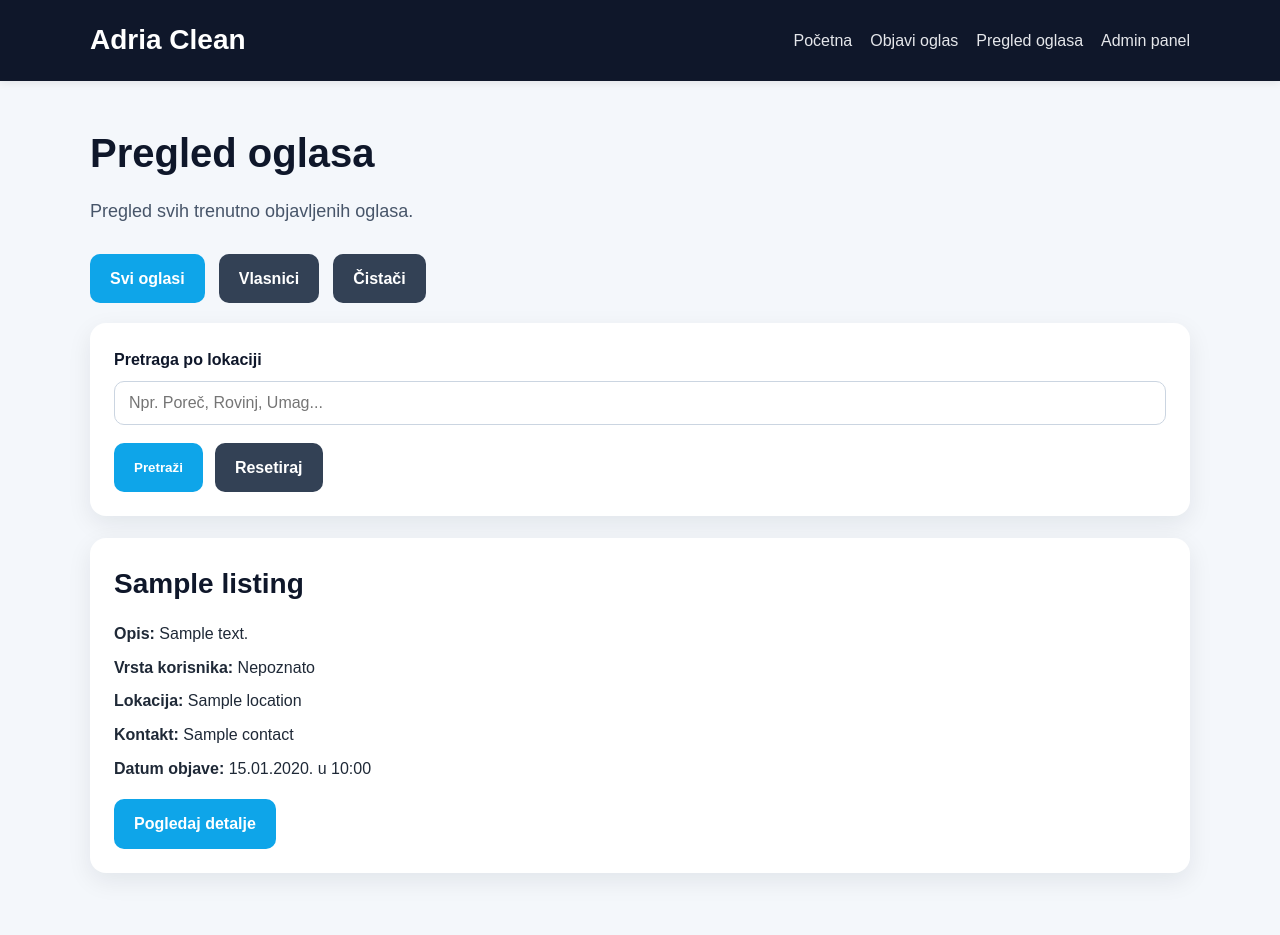
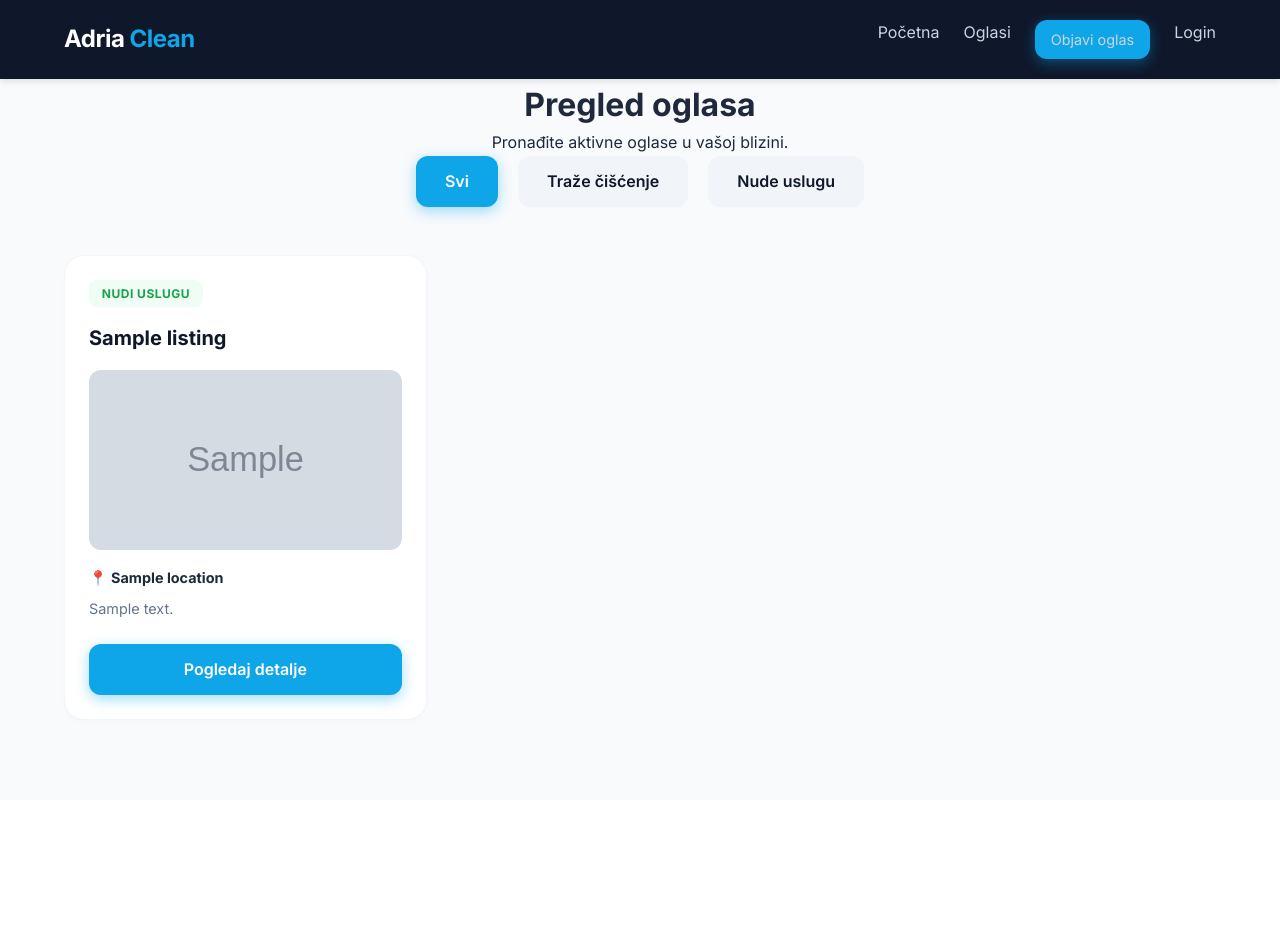
Before and after one commit to TinB22/Adria_clean, a Flask app: page /listings in a window 1280 px wide. After the commit the page ends 720 px from the top, so only its background shows below. Run offline with Flask 3, Linux system fonts and the light colour scheme; grey boxes marked "Sample" are stand-in pictures; a database or web service that is not in the repository returns one stand-in record (values such as "Sample title").

Commit message:
Dizajn i izgled, popravljena create_listing.html

```diff
--- a/app.py
+++ b/app.py
@@ -54,10 +54,24 @@ def create_listing():
         user_type = request.form.get("user_type", "").strip()
         location = request.form.get("location", "").strip()
         contact = request.form.get("contact", "").strip()
+        image = request.files.get("image")
 
         if not title or not description or not user_type or not location or not contact:
             flash("Sva polja moraju biti ispunjena.", "error")
             return render_template("create_listing.html")
+
+        image_filename = None
+
+        if image and image.filename:
+            if not allowed_file(image.filename):
+                flash("Dozvoljeni su samo JPG, JPEG, PNG i WEBP formati.", "error")
+                return render_template("create_listing.html")
+
+            safe_filename = secure_filename(image.filename)
+            unique_filename = f"{uuid.uuid4().hex}_{safe_filename}"
+            image_path = os.path.join(app.config["UPLOAD_FOLDER"], unique_filename)
+            image.save(image_path)
+            image_filename = unique_filename
 
         listing = {
             "title": title,
@@ -65,6 +79,7 @@ def create_listing():
             "user_type": user_type,
             "location": location,
             "contact": contact,
+            "image_filename": image_filename,
             "created_at": datetime.now(UTC)
         }
 
--- a/static/style.css
+++ b/static/style.css
@@ -1,239 +1,197 @@
+/* IMPORT MODERNOG FONTA */
+@import url('https://fonts.googleapis.com/css2?family=Inter:wght@300;400;600;700&display=swap');
+
 * {
     margin: 0;
     padding: 0;
     box-sizing: border-box;
 }
 
+:root {
+    --primary: #0ea5e9;
+    --primary-dark: #0284c7;
+    --dark: #0f172a;
+    --light-bg: #f8fafc;
+    --text-main: #1e293b;
+    --text-muted: #64748b;
+    --white: #ffffff;
+    --shadow: 0 10px 25px -5px rgba(0, 0, 0, 0.05), 0 8px 10px -6px rgba(0, 0, 0, 0.05);
+    --transition: all 0.3s cubic-bezier(0.4, 0, 0.2, 1);
+}
+
 body {
-    font-family: Arial, sans-serif;
-    background-color: #f4f7fb;
-    color: #1f2937;
+    font-family: 'Inter', sans-serif;
+    background-color: var(--light-bg);
+    color: var(--text-main);
     line-height: 1.6;
 }
 
 .container {
     width: 90%;
-    max-width: 1100px;
+    max-width: 1200px;
     margin: 0 auto;
 }
 
+/* --- HEADER --- */
 .site-header {
-    background-color: #0f172a;
-    padding: 18px 0;
-    box-shadow: 0 2px 8px rgba(0, 0, 0, 0.08);
+    background-color: var(--dark);
+    padding: 1.25rem 0;
+    position: sticky;
+    top: 0;
+    z-index: 1000;
+    box-shadow: 0 4px 6px -1px rgba(0, 0, 0, 0.1);
 }
 
 .header-content {
     display: flex;
     justify-content: space-between;
     align-items: center;
-    gap: 20px;
 }
 
 .logo {
-    color: white;
+    color: var(--white);
     text-decoration: none;
-    font-size: 28px;
-    font-weight: bold;
+    font-size: 1.5rem;
+    font-weight: 700;
+    letter-spacing: -0.5px;
 }
+
+.logo span { color: var(--primary); }
 
 .nav {
     display: flex;
-    gap: 18px;
-    flex-wrap: wrap;
+    gap: 1.5rem;
 }
 
 .nav a {
-    color: #e5e7eb;
+    color: #cbd5e1;
     text-decoration: none;
     font-weight: 500;
+    transition: var(--transition);
 }
 
-.nav a:hover {
-    color: #38bdf8;
+.nav a:hover { color: var(--primary); }
+
+/* --- HERO SEKCIJA (2 Stupca) --- */
+.hero {
+    display: grid;
+    grid-template-columns: 1.2fr 0.8fr;
+    align-items: center;
+    gap: 4rem;
+    padding: 6rem 0;
 }
 
-.main-content {
-    padding: 40px 0;
+.hero-text h1 {
+    font-size: 3.5rem;
+    line-height: 1.1;
+    font-weight: 800;
+    color: var(--dark);
+    margin-bottom: 1.5rem;
+    letter-spacing: -1.5px;
 }
 
-.page-title {
-    font-size: 40px;
-    margin-bottom: 12px;
-    color: #0f172a;
+.hero-text p {
+    font-size: 1.25rem;
+    color: var(--text-muted);
+    margin-bottom: 2.5rem;
+    max-width: 500px;
 }
 
-.page-subtitle {
-    font-size: 18px;
-    color: #475569;
-    margin-bottom: 28px;
+.hero-image {
+    position: relative;
+    border-radius: 24px;
+    overflow: hidden;
+    box-shadow: var(--shadow);
+    transform: perspective(1000px) rotateY(-5deg);
+    transition: var(--transition);
 }
 
-.hero {
-    background: white;
-    padding: 40px;
-    border-radius: 16px;
-    box-shadow: 0 8px 24px rgba(15, 23, 42, 0.08);
-    margin-bottom: 30px;
+.hero-image:hover {
+    transform: perspective(1000px) rotateY(0deg);
 }
 
-.button-group {
-    display: flex;
-    gap: 14px;
-    flex-wrap: wrap;
-    margin-top: 24px;
+.hero-image img {
+    width: 100%;
+    display: block;
 }
 
+/* --- GUMBI --- */
 .btn {
-    display: inline-block;
-    padding: 12px 20px;
-    background-color: #0ea5e9;
-    color: white;
+    display: inline-flex;
+    align-items: center;
+    padding: 0.8rem 1.8rem;
+    border-radius: 12px;
+    font-weight: 600;
     text-decoration: none;
-    border-radius: 10px;
-    font-weight: bold;
+    transition: var(--transition);
+    cursor: pointer;
     border: none;
-    cursor: pointer;
-    transition: 0.2s ease;
+    font-size: 1rem;
 }
 
-.btn:hover {
-    background-color: #0284c7;
+.btn-primary {
+    background: var(--primary);
+    color: var(--white);
+    box-shadow: 0 4px 14px 0 rgba(14, 165, 233, 0.39);
+}
+
+.btn-primary:hover {
+    background: var(--primary-dark);
+    transform: translateY(-2px);
+    box-shadow: 0 6px 20px rgba(14, 165, 233, 0.23);
 }
 
 .btn-secondary {
-    background-color: #334155;
+    background: #f1f5f9;
+    color: var(--dark);
+    margin-left: 1rem;
 }
 
 .btn-secondary:hover {
-    background-color: #1e293b;
+    background: #e2e8f0;
 }
 
-.btn-danger {
-    background-color: #dc2626;
+/* --- KARTICE (LISTINGS) --- */
+.listing-grid {
+    display: grid;
+    grid-template-columns: repeat(auto-fill, minmax(320px, 1fr));
+    gap: 2rem;
+    margin-top: 2rem;
 }
 
-.btn-danger:hover {
-    background-color: #b91c1c;
+.listing-card {
+    background: var(--white);
+    border-radius: 20px;
+    padding: 1.5rem;
+    border: 1px solid #f1f5f9;
+    transition: var(--transition);
+    box-shadow: 0 4px 6px -1px rgba(0,0,0,0.02);
 }
 
-.form-card,
-.listing-card {
-    background: white;
-    border-radius: 16px;
-    padding: 24px;
-    box-shadow: 0 8px 24px rgba(15, 23, 42, 0.08);
-    margin-bottom: 22px;
-}
-
-.form-group {
-    margin-bottom: 18px;
-}
-
-label {
-    display: block;
-    margin-bottom: 8px;
-    font-weight: bold;
-    color: #0f172a;
-}
-
-input,
-textarea,
-select {
-    width: 100%;
-    padding: 12px 14px;
-    border: 1px solid #cbd5e1;
-    border-radius: 10px;
-    font-size: 16px;
-    background-color: #fff;
-}
-
-textarea {
-    resize: vertical;
-    min-height: 120px;
-}
-
-.listing-title {
-    font-size: 28px;
-    margin-bottom: 14px;
-    color: #0f172a;
-}
-
-.listing-meta p {
-    margin-bottom: 8px;
+.listing-card:hover {
+    transform: translateY(-8px);
+    box-shadow: var(--shadow);
 }
 
 .badge {
-    display: inline-block;
-    padding: 6px 10px;
-    border-radius: 999px;
-    font-size: 14px;
-    font-weight: bold;
-    margin-bottom: 14px;
+    padding: 0.4rem 0.8rem;
+    border-radius: 8px;
+    font-size: 0.75rem;
+    font-weight: 700;
+    text-transform: uppercase;
+    letter-spacing: 0.5px;
 }
 
-.badge-owner {
-    background-color: #dbeafe;
-    color: #1d4ed8;
+.badge-owner { background: #eff6ff; color: #2563eb; }
+.badge-cleaner { background: #f0fdf4; color: #16a34a; }
+
+/* RESPONSIVE */
+@media (max-width: 992px) {
+    .hero {
+        grid-template-columns: 1fr;
+        text-align: center;
+        padding: 4rem 0;
+    }
+    .hero-text p { margin: 0 auto 2.5rem; }
+    .hero-image { display: none; } /* Sakrij sliku na mobitelu za sad */
 }
-
-.badge-cleaner {
-    background-color: #dcfce7;
-    color: #15803d;
-}
-
-.empty-state {
-    background: white;
-    padding: 24px;
-    border-radius: 16px;
-    box-shadow: 0 8px 24px rgba(15, 23, 42, 0.08);
-    color: #475569;
-}
-
-.actions-row {
-    margin-top: 18px;
-    display: flex;
-    gap: 12px;
-    flex-wrap: wrap;
-}
-
-.small-text {
-    color: #64748b;
-    font-size: 14px;
-    margin-top: 10px;
-}
-
-.button-group {
-    margin-bottom: 10px;
-}
-
-.form-card {
-    margin-top: 20px;
-}
-
-.listing-card .page-title {
-    margin-bottom: 20px;
-}
-
-.flash-wrapper {
-    margin-bottom: 20px;
-}
-
-.flash-message {
-    padding: 14px 18px;
-    border-radius: 12px;
-    font-weight: 600;
-    margin-bottom: 12px;
-}
-
-.flash-success {
-    background-color: #dcfce7;
-    color: #166534;
-    border: 1px solid #86efac;
-}
-
-.flash-error {
-    background-color: #fee2e2;
-    color: #991b1b;
-    border: 1px solid #fca5a5;
-}
--- a/templates/base.html
+++ b/templates/base.html
@@ -9,18 +9,18 @@
 <body>
     <header class="site-header">
         <div class="container header-content">
-            <a href="{{ url_for('home') }}" class="logo">Adria Clean</a>
+            <a href="{{ url_for('home') }}" class="logo">Adria <span>Clean</span></a>
 
             <nav class="nav">
                 <a href="{{ url_for('home') }}">Početna</a>
-                <a href="{{ url_for('create_listing') }}">Objavi oglas</a>
-                <a href="{{ url_for('listings') }}">Pregled oglasa</a>
-                <a href="{% if session.get('admin_logged_in') %}{{ url_for('admin') }}{% else %}{{ url_for('admin_login') }}{% endif %}">
-                    Admin panel
-                </a>
+                <a href="{{ url_for('listings') }}">Oglasi</a>
+                <a href="{{ url_for('create_listing') }}" class="btn btn-primary" style="padding: 0.5rem 1rem; font-size: 0.9rem;">Objavi oglas</a>
 
                 {% if session.get('admin_logged_in') %}
-                    <a href="{{ url_for('admin_logout') }}">Odjava</a>
+                    <a href="{{ url_for('admin') }}">Admin</a>
+                    <a href="{{ url_for('admin_logout') }}" style="color: #f87171;">Odjava</a>
+                {% else %}
+                    <a href="{{ url_for('admin_login') }}">Login</a>
                 {% endif %}
             </nav>
         </div>
--- a/templates/listings.html
+++ b/templates/listings.html
@@ -3,86 +3,52 @@
 {% block title %}Pregled oglasa | Adria Clean{% endblock %}
 
 {% block content %}
+<header style="text-align: center; margin-bottom: 3rem;">
     <h1 class="page-title">Pregled oglasa</h1>
-<p class="page-subtitle">Pregled svih trenutno objavljenih oglasa.</p>
+    <p class="page-subtitle">Pronađite aktivne oglase u vašoj blizini.</p>
 
-<div class="button-group">
-    <a href="{{ url_for('listings', location=location) }}"
-       class="btn {% if selected_type != 'all' %}btn-secondary{% endif %}">
-        Svi oglasi
-    </a>
+    <div class="button-group" style="justify-content: center;">
+        <a href="{{ url_for('listings') }}" class="btn {% if selected_type == 'all' %}btn-primary{% else %}btn-secondary{% endif %}">Svi</a>
+        <a href="{{ url_for('listings', type='owner') }}" class="btn {% if selected_type == 'owner' %}btn-primary{% else %}btn-secondary{% endif %}">Traže čišćenje</a>
+        <a href="{{ url_for('listings', type='cleaner') }}" class="btn {% if selected_type == 'cleaner' %}btn-primary{% else %}btn-secondary{% endif %}">Nude uslugu</a>
+    </div>
+</header>
 
-    <a href="{{ url_for('listings', type='owner', location=location) }}"
-       class="btn {% if selected_type != 'owner' %}btn-secondary{% endif %}">
-        Vlasnici
-    </a>
-
-    <a href="{{ url_for('listings', type='cleaner', location=location) }}"
-       class="btn {% if selected_type != 'cleaner' %}btn-secondary{% endif %}">
-        Čistači
-    </a>
-</div>
-
-<section class="form-card">
-    <form method="GET" action="{{ url_for('listings') }}">
-        <input type="hidden" name="type" value="{{ selected_type }}">
-
-        <div class="form-group">
-            <label for="location">Pretraga po lokaciji</label>
-            <input
-                type="text"
-                id="location"
-                name="location"
-                placeholder="Npr. Poreč, Rovinj, Umag..."
-                value="{{ location }}"
-            >
-        </div>
-
-        <div class="actions-row">
-            <button type="submit" class="btn">Pretraži</button>
-            <a href="{{ url_for('listings') }}" class="btn btn-secondary">Resetiraj</a>
-        </div>
-    </form>
-</section>
-
+<section class="listing-grid">
     {% if listings %}
         {% for listing in listings %}
             <article class="listing-card">
                 {% if listing.user_type == "owner" %}
                     <span class="badge badge-owner">Traži uslugu</span>
-            {% elif listing.user_type == "cleaner" %}
+                {% else %}
                     <span class="badge badge-cleaner">Nudi uslugu</span>
                 {% endif %}
 
-            <h2 class="listing-title">{{ listing.title }}</h2>
+                <h2 style="font-size: 1.25rem; margin: 1rem 0; color: var(--dark);">{{ listing.title }}</h2>
 
-            <div class="listing-meta">
-                <p><strong>Opis:</strong> {{ listing.description }}</p>
-                <p>
-                    <strong>Vrsta korisnika:</strong>
-                    {% if listing.user_type == "owner" %}
-                        Vlasnik apartmana / vile
-                    {% elif listing.user_type == "cleaner" %}
-                        Čistač / pružatelj usluge
-                    {% else %}
-                        Nepoznato
+                {% if listing.image_filename %}
+                    <div style="height: 180px; overflow: hidden; border-radius: 12px; margin-bottom: 1rem;">
+                        <img src="{{ url_for('static', filename='uploads/' ~ listing.image_filename) }}"
+                             style="width: 100%; height: 100%; object-fit: cover;">
+                    </div>
                 {% endif %}
+
+                <div style="margin-bottom: 1.5rem; font-size: 0.9rem;">
+                    <p>📍 <strong>{{ listing.location }}</strong></p>
+                    <p style="color: var(--text-muted); margin-top: 0.5rem;">
+                        {{ listing.description[:100] }}{% if listing.description|length > 100 %}...{% endif %}
                     </p>
-                <p><strong>Lokacija:</strong> {{ listing.location }}</p>
-                <p><strong>Kontakt:</strong> {{ listing.contact }}</p>
-                <p><strong>Datum objave:</strong> {{ listing.formatted_created_at }}</p>
                 </div>
 
-            <div class="actions-row">
-                <a href="{{ url_for('listing_detail', listing_id=listing._id) }}" class="btn">
+                <a href="{{ url_for('listing_detail', listing_id=listing._id) }}" class="btn btn-primary" style="width: 100%; justify-content: center;">
                     Pogledaj detalje
                 </a>
-            </div>
             </article>
         {% endfor %}
     {% else %}
-    <div class="empty-state">
-        <p>Nema oglasa za odabrani filter ili lokaciju.</p>
+        <div class="empty-state" style="grid-column: 1 / -1; text-align: center; padding: 5rem;">
+            <p>Trenutno nema oglasa za ove kriterije.</p>
         </div>
     {% endif %}
+</section>
 {% endblock %}
```
Also changed, not shown: templates/admin.html (+32 -47 lines), templates/create_listing.html (+38 -22 lines), templates/index.html (+43 -15 lines), templates/listing_detail.html (+27 -26 lines), static/uploads/1c18bce0cc79445d9350ed2ac87d9064_Screenshot_2026-04-20_154007.png (added), static/uploads/5bf4bc9508d54387a8f5ff95bfe9dca0_da.png (added), static/uploads/a0bf976213a54388a561b055dd12d967_vsymm48y16dx2w3zp2e2.jpg (added). Lines whose indentation alone changed are shown as unchanged.
